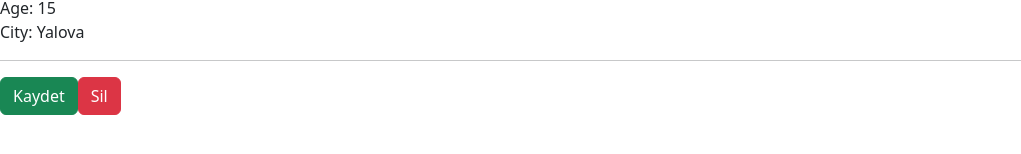
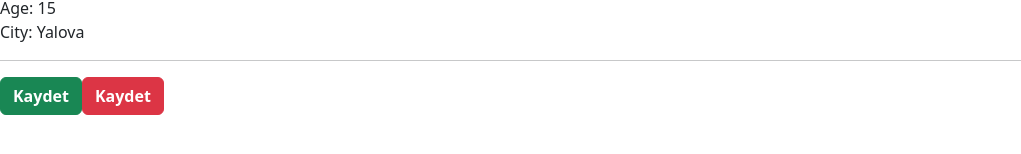
Before and after one commit to eminbasbayan/wissen-301-react-egitimi, a React (Vite) app: page / in a window 1280 px wide. Shown: the part 584-738 px from the top of the page, without its empty margins (0-1021 px from the left). Built offline with nearby package versions, Linux system fonts and the light colour scheme.

Commit message:
props children

```diff
--- a/src/App.jsx
+++ b/src/App.jsx
@@ -29,8 +29,12 @@ function App() {
       <h1>App Component</h1>
       <Products />
       <Customers customers={customersData}></Customers>
-      <Button text="Kaydet" type="success"></Button>
-      <Button text="Sil" type="danger"></Button>
+      <Button type="success">
+        <b>Kaydet</b>
+      </Button>
+      <Button type="danger">
+        <b>Kaydet</b>
+      </Button>
     </div>
   );
 }
--- a/src/components/UI/Button.jsx
+++ b/src/components/UI/Button.jsx
@@ -1,11 +1,5 @@
-function Button({ text, type }) {
-  return (
-    <button
-      className={`btn btn-${type}`}
-    >
-      {text}
-    </button>
-  );
+function Button(props) {
+  return <button className={`btn btn-${props.type}`}>{props.children}</button>;
 }
 
 export default Button;
```
